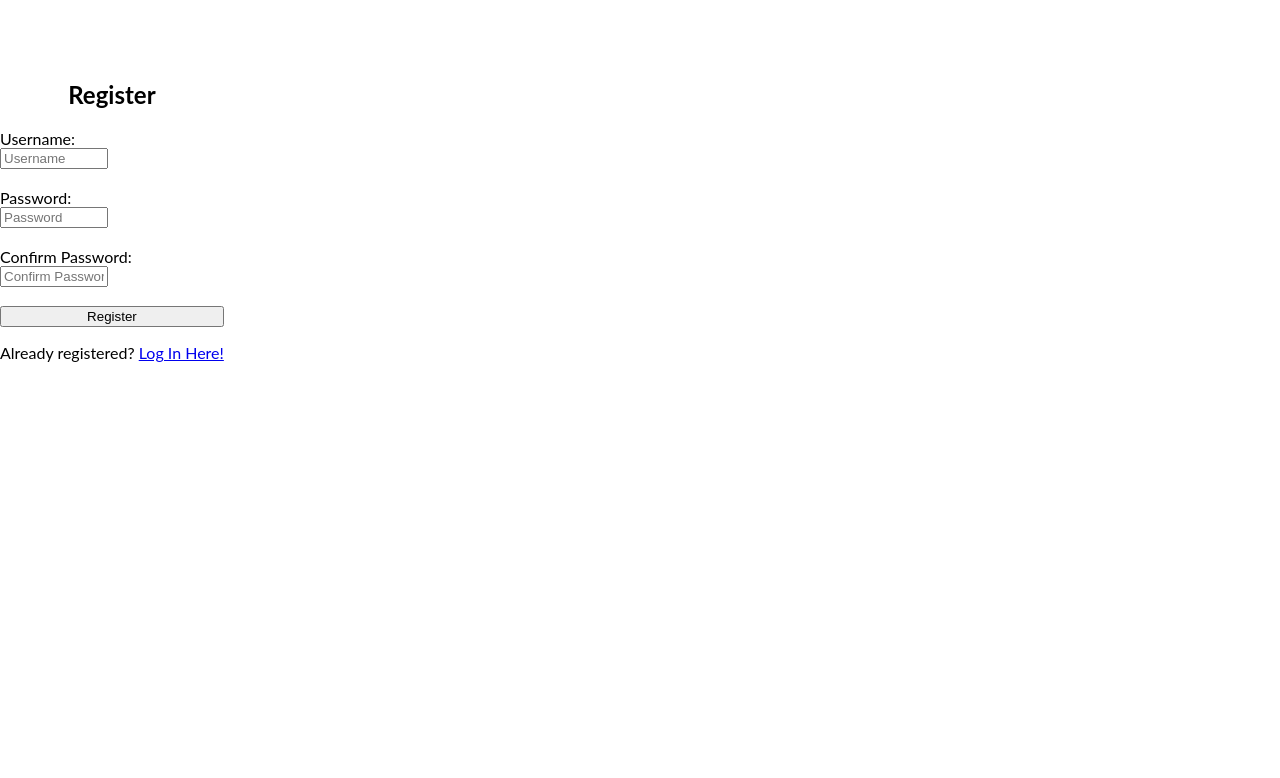
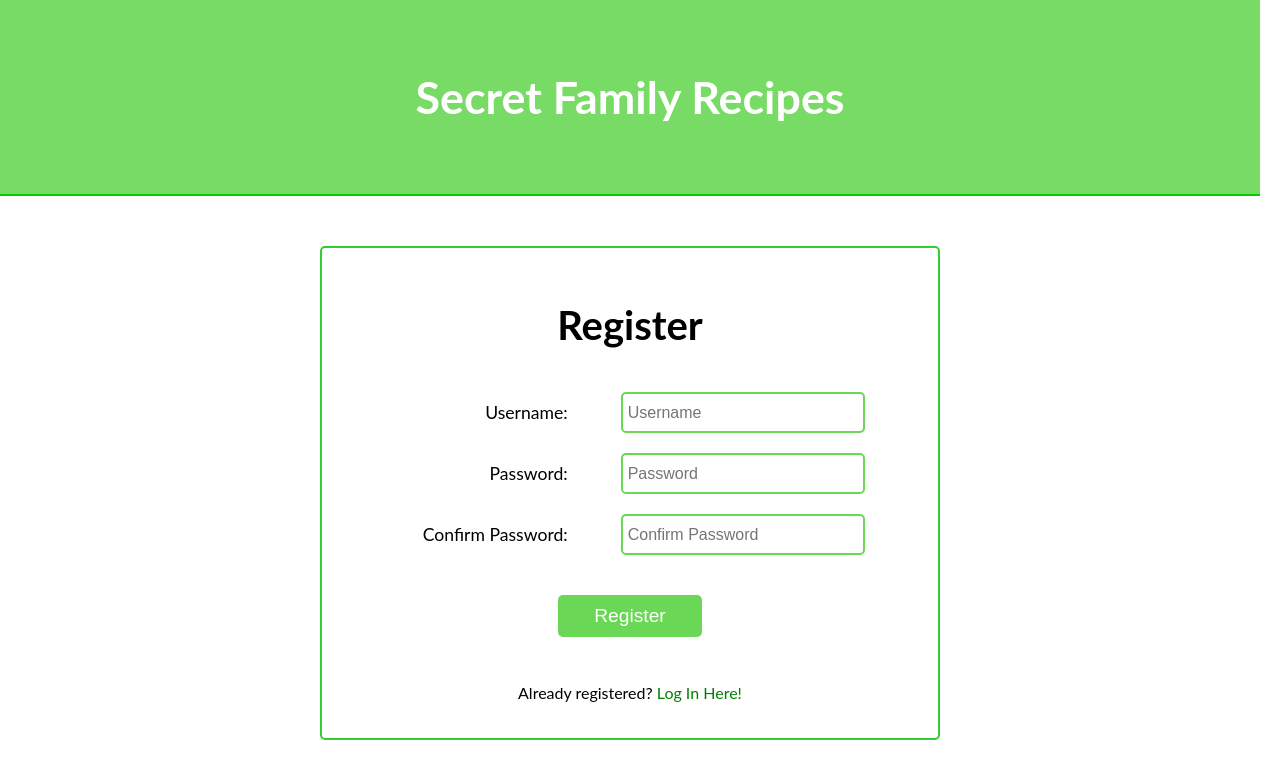
Before and after one commit to Build-Week-Secret-Family-Recipes1/front-end, a React (Create React App) app: page /register in a window 1280 px wide. Shown: the top 778 px of the page. Built offline with nearby package versions, Linux system fonts and the light colour scheme.

Commit message:
finished styling Login and Register pages

```diff
--- a/src/components/Login.js
+++ b/src/components/Login.js
@@ -14,6 +14,16 @@ const StyledForm = styled.form`
     border-radius: 5px;
 `
 
+const H1 = styled.h1`
+    color: white;
+    font-size: 2.8rem;
+    font-weight: bold;
+    padding: 70px;
+    margin: 0;
+    border-bottom: 2px solid #00CC00;
+    background-color: rgba(106, 216, 86, 0.9);
+`
+
 const H2 = styled.h2`
     font-size: 2.5rem;
 `
@@ -25,8 +35,11 @@ const InputContainer = styled.div`
 `
 
 const Label = styled.label`
+    display: inline-block;
     font-size: 1.1rem;
-    width: 20%;
+    width: 30%;
+    padding: 10px 0;
+    text-align: right;
 `
 
 const Input = styled.input`
@@ -54,7 +67,6 @@ const P = styled.p`
 `
 
 const Span = styled.span`
-  text-decoration: none;
   color: green;
 `
 
@@ -99,6 +111,7 @@ function Login (props) {
   } else {
     return (
       <div className="loginForm">
+        <H1>Secret Family Recipes</H1>
         <StyledForm onSubmit={login}>
           <H2>Please Log In</H2>
           <InputContainer>
@@ -110,7 +123,7 @@ function Login (props) {
               value={credentials.username}
               onChange={handleChange}
               placeholder="Username"
-            /><br />
+            />
           </InputContainer>
           <InputContainer>
             <Label htmlFor="password">Password: </Label>
@@ -121,12 +134,12 @@ function Login (props) {
               value={credentials.password}
               onChange={handleChange}
               placeholder="Password"
-            /><br />
+            />
           </InputContainer>
           {error?<p>{error}</p>:<></>}
           <Button className="loginBtn">Log in</Button>
 
-          <P>Not a member yet? <Link to={'/register'}><Span>Sign Up Here!</Span></Link></P>
+          <P>Not a member yet? <Link to={'/register'} style={{ textDecoration: 'none' }}><Span>Sign Up Here!</Span></Link></P>
         </StyledForm>
       </div>
     );
--- a/src/components/RegisterUser.js
+++ b/src/components/RegisterUser.js
@@ -2,6 +2,73 @@ import React, {useEffect, useState} from 'react';
 import { connect } from "react-redux";
 import {registerUser} from "../actions";
 import { Redirect, Link } from 'react-router-dom';
+import styled from 'styled-components';
+
+const StyledForm = styled.form`
+    width: 45vw;
+    padding: 20px;
+    margin: 50px 25vw;
+    display: flex;
+    flex-direction: column;
+    border: 2px solid #32CD32;
+    border-radius: 5px;
+`
+
+const H1 = styled.h1`
+    color: white;
+    font-size: 2.8rem;
+    font-weight: bold;
+    padding: 70px;
+    margin: 0;
+    border-bottom: 2px solid #00CC00;
+    background-color: rgba(106, 216, 86, 0.9);
+`
+
+const H2 = styled.h2`
+    font-size: 2.5rem;
+`
+
+const InputContainer = styled.div`
+  display: flex;
+  justify-content: space-evenly;
+  padding: 10px 0;
+`
+
+const Label = styled.label`
+    display: inline-block;
+    font-size: 1.1rem;
+    width: 30%;
+    padding: 10px 0;
+    text-align: right;
+`
+
+const Input = styled.input`
+    padding: 5px;
+    font-size: 1rem;
+    border: 2px solid #6AD856;
+    border-radius: 5px;
+    width: 40%;
+`
+
+const Button = styled.button`
+    display: inline-block;
+    padding: 10px;
+    margin: 30px auto;
+    width: 9rem;
+    font-size: 1.2rem;
+    border: none;
+    border-radius: 5px;
+    background-color: ${props => props.secondary ? '#FE9A76' : '#6AD856'};
+    color: white;
+`
+
+const P = styled.p`
+  font-size: 1rem;
+`
+
+const Span = styled.span`
+  color: green;
+`
 
 function RegisterUser (props) {
   const [error, setError] = useState('');
@@ -43,39 +110,46 @@ function RegisterUser (props) {
    } else {
     return (
       <div className="loginForm">
-        <form onSubmit={register}>
-          <h2>Register</h2>
-          <label htmlFor="username">Username: </label>
-          <input
+        <H1>Secret Family Recipes</H1>
+        <StyledForm onSubmit={register}>
+          <H2>Register</H2>
+          <InputContainer>
+            <Label htmlFor="username">Username: </Label>
+            <Input
               type="text"
               name="username"
               id="username"
               value={credentials.username}
               onChange={handleChange}
               placeholder="Username"
-          /><br />
-          <label htmlFor="password">Password: </label>
-          <input
+            />
+          </InputContainer>
+          <InputContainer>
+            <Label htmlFor="password">Password: </Label>
+            <Input
               type="password"
               name="password"
               id="password"
               value={credentials.password}
               onChange={handleChange}
               placeholder="Password"
-          /><br />
-          <label htmlFor="passwordConfirm">Confirm Password: </label>
-          <input
+            />
+          </InputContainer>
+          <InputContainer>
+            <Label htmlFor="passwordConfirm">Confirm Password: </Label>
+            <Input
               type="password"
               name="passwordConfirm"
               id="passwordConfirm"
               value={credentials.passwordConfirm}
               onChange={handleChange}
               placeholder="Confirm Password"
-          /><br />
+            />
+          </InputContainer>
           {error !== ''?<div><p>{error}</p><br /></div>:<></>}
-          <button className="loginBtn">Register</button>
-          <p>Already registered? <Link to="/login">Log In Here!</Link></p>
-        </form>
+          <Button className="loginBtn">Register</Button>
+          <P>Already registered? <Link to="/login" style={{ textDecoration: 'none' }}><Span>Log In Here!</Span></Link></P>
+        </StyledForm>
       </div>
     );
   }
```
Lines whose indentation alone changed are shown as unchanged.
